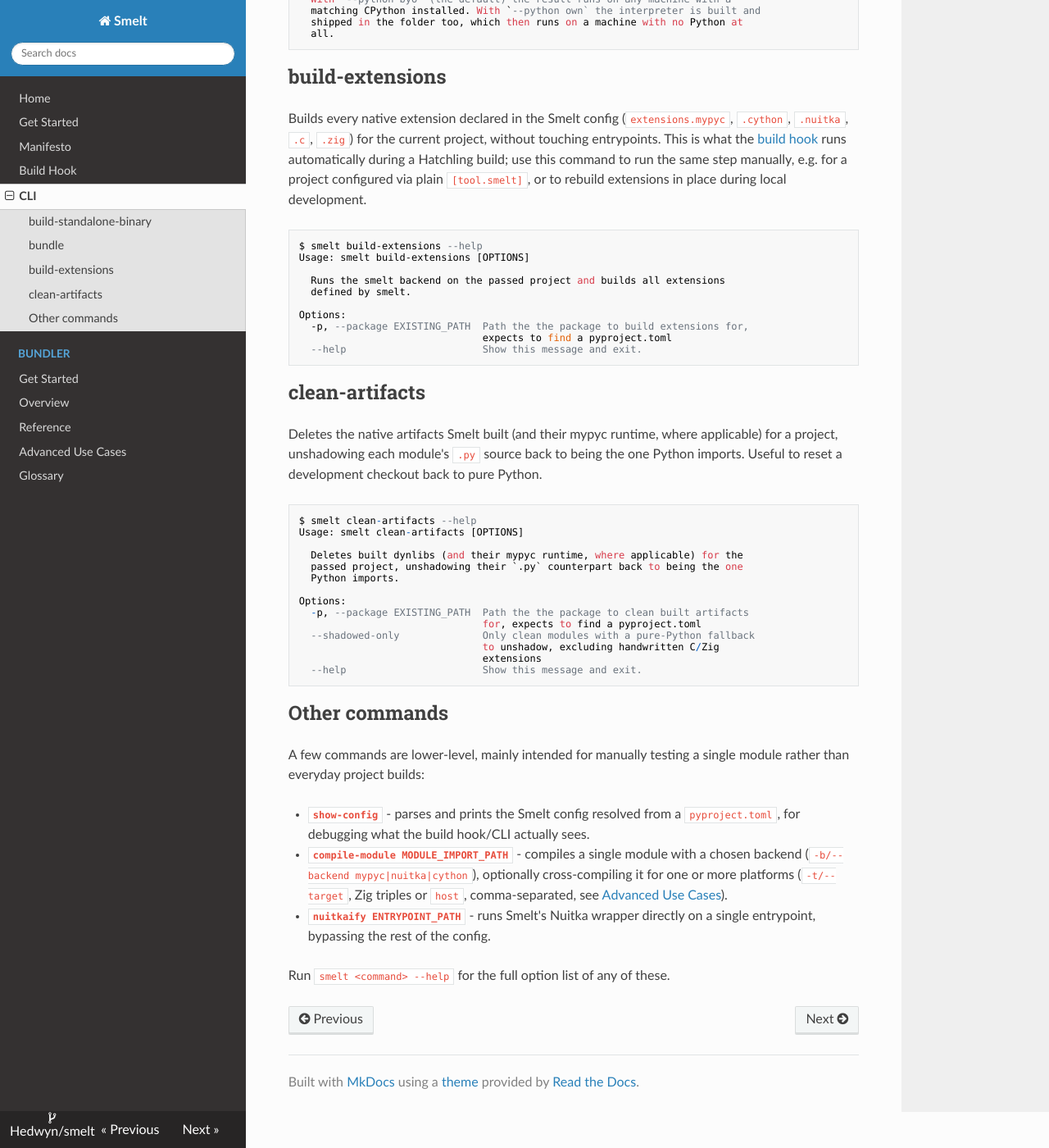
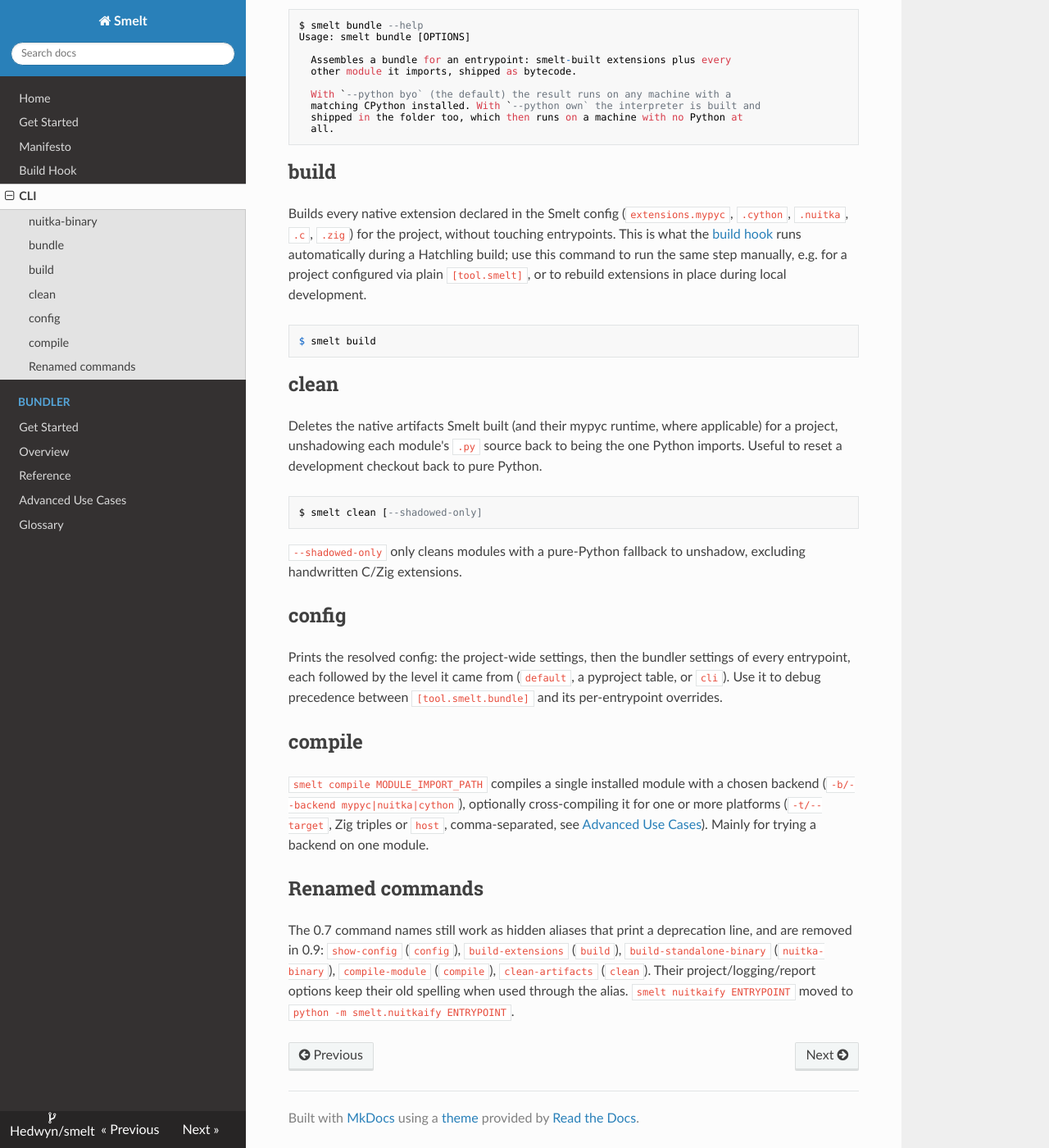
Before and after one commit to Hedwyn/smelt, an MkDocs documentation site: the page built from docs/cli.md, in a window 1280 px wide and 1400 px high, scrolled down 1903 px. Shown: the whole window at 82% size. Built offline with MkDocs 1.6.1, drawn with Linux system fonts in a browser that asks for light colours; nearby versions of some CDN libraries; some of the changed text lies outside the part shown.

Commit message:
restructure CLI: mirror pyproject options, adapt to new interface

````diff
--- a/docs/cli.md
+++ b/docs/cli.md
@@ -9,46 +9,51 @@ Usage: smelt [OPTIONS] COMMAND [ARGS]...
   Entrypoint for Smelt frontend
 
 Options:
-  --help  Show this message and exit.
+  -p, --project EXISTING_PATH     Project to act on: a folder holding a
+                                  pyproject.toml. Default: the current folder.
+  -l, --log-level [critical|fatal|error|warn|warning|info|debug|notset]
+                                  Logging level to apply. Logs are emitted to
+                                  stdout.
+  --report TEXT                   Write a report to the given path.
+  --help                          Show this message and exit.
 
 Commands:
-  bundle                   Assembles a bundle for an entrypoint: smelt-built...
-  build-extensions         Runs the smelt backend on the passed project...
-  build-standalone-binary
-  clean-artifacts          Deletes built dynlibs (and their mypyc...
-  compile-module           Standalone command to run the nuitka wrapper...
-  nuitkaify                Standalone command to run the nuitka wrapper...
-  show-config              Shows the smelt config as defined in the...
+  build          Builds the extensions declared in the project's Smelt...
+  bundle         Assembles a bundle for an entrypoint: smelt-built...
+  clean          Deletes built dynlibs (and their mypyc runtime, where...
+  compile        One-off compile of a single installed module with the...
+  config         Shows the resolved config: the project-wide settings,...
+  nuitka-binary  Builds a Nuitka whole-program executable per entrypoint,...
 ```
+
+`-p/--project`, `-l/--log-level` and `--report` are options of the `smelt` group, so they go **before** the command: `smelt -p path/to/project bundle`.
 
 Every command reads its configuration from a `pyproject.toml`, from `[tool.smelt]` (see [Build Hook](build-hook.md#configuration-location)).
 
-## build-standalone-binary
+## nuitka-binary
 
 The headline feature of Smelt's CLI: compiles a `[project.scripts]` entrypoint (and everything it imports) into a single, fully standalone executable via Nuitka, with no interpreter or system dependency required on the target machine.
 
 ```
-$ smelt build-standalone-binary --help
-Usage: smelt build-standalone-binary [OPTIONS]
+$ smelt nuitka-binary --help
+Usage: smelt nuitka-binary [OPTIONS]
+
+  Builds a Nuitka whole-program executable per entrypoint, configured by
+  [tool.smelt.nuitka-binary].
 
 Options:
-  -p, --package-path EXISTING_PATH
-  -l, --logging-level [critical|fatal|error|warn|warning|info|debug|notset]
-                                  Logging level to apply. Logs are emitted to
-                                  stdout
-  -r, --report TEXT               Produces a report at the given path
-  -e, --entrypoint TEXT           Restrict the build to this entrypoint:
-                                  either its script name as declared in
-                                  [project.scripts] (e.g. 'afpu'), or its
-                                  'module.path'/'module.path:func_name' key as
-                                  declared in [tool.smelt.bundle.entrypoints]
-                                  or [tool.smelt.nuitka-binary.entrypoints].
-                                  Builds all configured entrypoints if omitted.
-  --package-data TEXT             Collect a package's data files into the
-                                  binary. Syntax: PACKAGE[:PATTERN,...].
-                                  Repeatable.
-  --no-cache                      Disable Nuitka's build cache.
-  --help                          Show this message and exit.
+  -e, --entrypoint TEXT  Restrict the build to this entrypoint: either its
+                         script name as declared in [project.scripts] (e.g.
+                         'afpu'), or its 'module.path'/'module.path:func_name'
+                         key as declared in
+                         [tool.smelt.nuitka-binary.entrypoints]. Builds all
+                         configured entrypoints if omitted.
+  --package-data TEXT    Collect a package's data files into the binary, on
+                         top of [tool.smelt.nuitka-binary] package-data.
+                         Syntax: PACKAGE[:PATTERN,...] (e.g.
+                         'mypkg:*.json,*.yaml'). Repeatable.
+  --no-cache             Disable Nuitka's build cache, forcing a full rebuild.
+  --help                 Show this message and exit.
 ```
 
 Without `-e/--entrypoint`, every entrypoint declared in `[project.scripts]` (plus any declared under `[tool.smelt.nuitka-binary.entrypoints]` or `[tool.smelt.bundle.entrypoints]`) is built.
@@ -88,50 +93,32 @@ Usage: smelt bundle [OPTIONS]
   all.
 ```
 
-## build-extensions
+## build
 
-Builds every native extension declared in the Smelt config (`extensions.mypyc`, `.cython`, `.nuitka`, `.c`, `.zig`) for the current project, without touching entrypoints. This is what the [build hook](build-hook.md) runs automatically during a Hatchling build; use this command to run the same step manually, e.g. for a project configured via plain `[tool.smelt]`, or to rebuild extensions in place during local development.
+Builds every native extension declared in the Smelt config (`extensions.mypyc`, `.cython`, `.nuitka`, `.c`, `.zig`) for the project, without touching entrypoints. This is what the [build hook](build-hook.md) runs automatically during a Hatchling build; use this command to run the same step manually, e.g. for a project configured via plain `[tool.smelt]`, or to rebuild extensions in place during local development.
 
 ```
-$ smelt build-extensions --help
-Usage: smelt build-extensions [OPTIONS]
-
-  Runs the smelt backend on the passed project and builds all extensions
-  defined by smelt.
-
-Options:
-  -p, --package EXISTING_PATH  Path the the package to build extensions for,
-                               expects to find a pyproject.toml
-  --help                       Show this message and exit.
+$ smelt build
 ```
 
-## clean-artifacts
+## clean
 
 Deletes the native artifacts Smelt built (and their mypyc runtime, where applicable) for a project, unshadowing each module's `.py` source back to being the one Python imports. Useful to reset a development checkout back to pure Python.
 
 ```
-$ smelt clean-artifacts --help
-Usage: smelt clean-artifacts [OPTIONS]
-
-  Deletes built dynlibs (and their mypyc runtime, where applicable) for the
-  passed project, unshadowing their `.py` counterpart back to being the one
-  Python imports.
-
-Options:
-  -p, --package EXISTING_PATH  Path the the package to clean built artifacts
-                               for, expects to find a pyproject.toml
-  --shadowed-only              Only clean modules with a pure-Python fallback
-                               to unshadow, excluding handwritten C/Zig
-                               extensions
-  --help                       Show this message and exit.
+$ smelt clean [--shadowed-only]
 ```
 
-## Other commands
+`--shadowed-only` only cleans modules with a pure-Python fallback to unshadow, excluding handwritten C/Zig extensions.
 
-A few commands are lower-level, mainly intended for manually testing a single module rather than everyday project builds:
+## config
 
-* **`show-config`** - parses and prints the Smelt config resolved from a `pyproject.toml`, for debugging what the build hook/CLI actually sees.
-* **`compile-module MODULE_IMPORT_PATH`** - compiles a single module with a chosen backend (`-b/--backend mypyc|nuitka|cython`), optionally cross-compiling it for one or more platforms (`-t/--target`, Zig triples or `host`, comma-separated, see [Advanced Use Cases](advanced.md)).
-* **`nuitkaify ENTRYPOINT_PATH`** - runs Smelt's Nuitka wrapper directly on a single entrypoint, bypassing the rest of the config.
+Prints the resolved config: the project-wide settings, then the bundler settings of every entrypoint, each followed by the level it came from (`default`, a pyproject table, or `cli`). Use it to debug precedence between `[tool.smelt.bundle]` and its per-entrypoint overrides.
 
-Run `smelt <command> --help` for the full option list of any of these.
+## compile
+
+`smelt compile MODULE_IMPORT_PATH` compiles a single installed module with a chosen backend (`-b/--backend mypyc|nuitka|cython`), optionally cross-compiling it for one or more platforms (`-t/--target`, Zig triples or `host`, comma-separated, see [Advanced Use Cases](advanced.md)). Mainly for trying a backend on one module.
+
+## Renamed commands
+
+The 0.7 command names still work as hidden aliases that print a deprecation line, and are removed in 0.9: `show-config` (`config`), `build-extensions` (`build`), `build-standalone-binary` (`nuitka-binary`), `compile-module` (`compile`), `clean-artifacts` (`clean`). Their project/logging/report options keep their old spelling when used through the alias. `smelt nuitkaify ENTRYPOINT` moved to `python -m smelt.nuitkaify ENTRYPOINT`.
````
Also changed, not shown: docs/advanced.md (+3 -3 lines), docs/build-hook.md (+1 -1 lines), docs/bundler-overview.md (+1 -1 lines), docs/get-started.md (+6 -6 lines), docs/index.md (+1 -1 lines), 5 other files.
